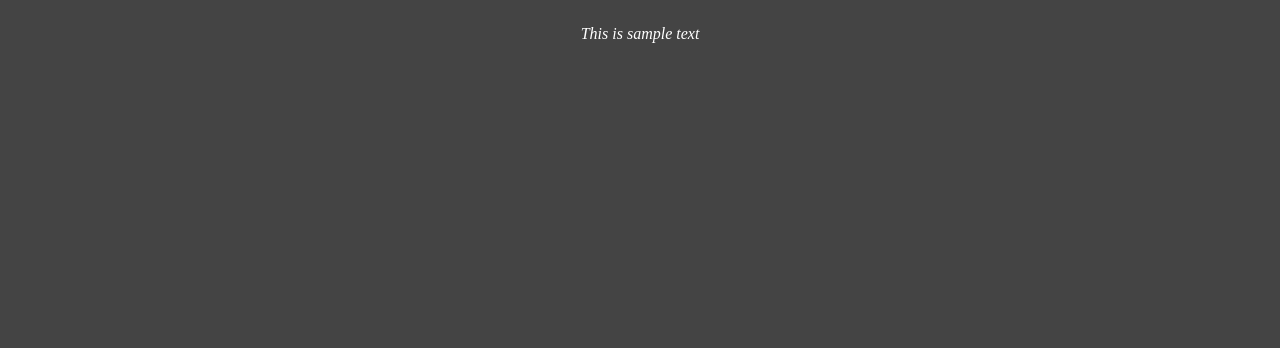
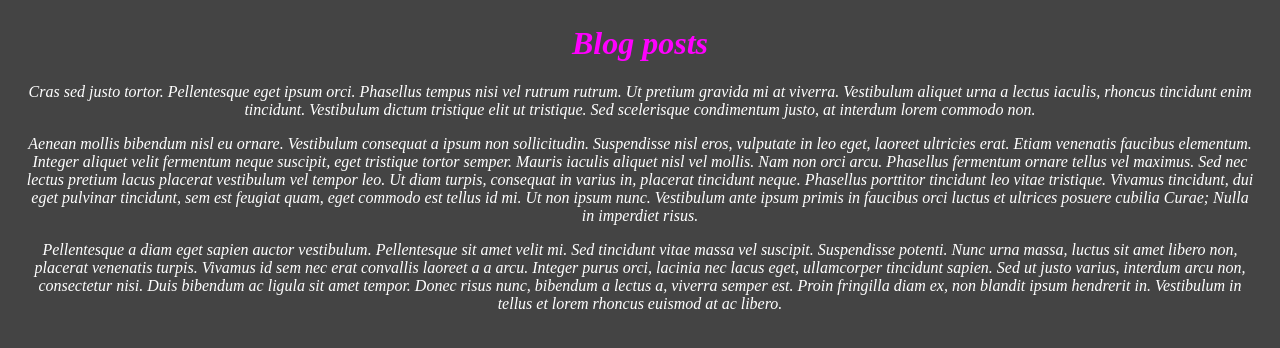
Before and after one commit to gold1740/cs2610-1, a plain HTML site: page index.html in a window 1280 px wide. Drawn offline with Linux system fonts and the light colour scheme.

```diff
--- a/index.html
+++ b/index.html
@@ -2,5 +2,12 @@
 	<head> <link rel="stylesheet" href="style.css"> </head>
 	<title> Peter Allen's Blog </title>
 
-		<body> This is sample text </body>
+		<body>
+		<h1 id ="test"> Blog posts </h1>
+		<p> Cras sed justo tortor. Pellentesque eget ipsum orci. Phasellus tempus nisi vel rutrum rutrum. Ut pretium gravida mi at viverra. 	Vestibulum aliquet urna a lectus iaculis, rhoncus tincidunt enim tincidunt. Vestibulum dictum tristique elit ut tristique. Sed scelerisque condimentum justo, at interdum lorem commodo non.  </p>
+
+		<p> Aenean mollis bibendum nisl eu ornare. Vestibulum consequat a ipsum non sollicitudin. Suspendisse nisl eros, vulputate in leo eget, laoreet ultricies erat. Etiam venenatis faucibus elementum. Integer aliquet velit fermentum neque suscipit, eget tristique tortor semper. Mauris iaculis aliquet nisl vel mollis. Nam non orci arcu. Phasellus fermentum ornare tellus vel maximus. Sed nec lectus pretium lacus placerat vestibulum vel tempor leo. Ut diam turpis, consequat in varius in, placerat tincidunt neque. Phasellus porttitor tincidunt leo vitae tristique. Vivamus tincidunt, dui eget pulvinar tincidunt, sem est feugiat quam, eget commodo est tellus id mi. Ut non ipsum nunc. Vestibulum ante ipsum primis in faucibus orci luctus et ultrices posuere cubilia Curae; Nulla in imperdiet risus. </p>
+
+		<p> Pellentesque a diam eget sapien auctor vestibulum. Pellentesque sit amet velit mi. Sed tincidunt vitae massa vel suscipit. Suspendisse potenti. Nunc urna massa, luctus sit amet libero non, placerat venenatis turpis. Vivamus id sem nec erat convallis laoreet a a arcu. Integer purus orci, lacinia nec lacus eget, ullamcorper tincidunt sapien. Sed ut justo varius, interdum arcu non, consectetur nisi. Duis bibendum ac ligula sit amet tempor. Donec risus nunc, bibendum a lectus a, viverra semper est. Proin fringilla diam ex, non blandit ipsum hendrerit in. Vestibulum in tellus et lorem rhoncus euismod at ac libero. </p>
+		</body>
 </HTML>
--- a/style.css
+++ b/style.css
@@ -19,3 +19,7 @@ body{
 body{
 	padding: 15px
 }
+
+#test{
+	color: #ff00ff
+}
```
Also changed, not shown: about.html (added, +8 -0 lines), Client.png (added).
